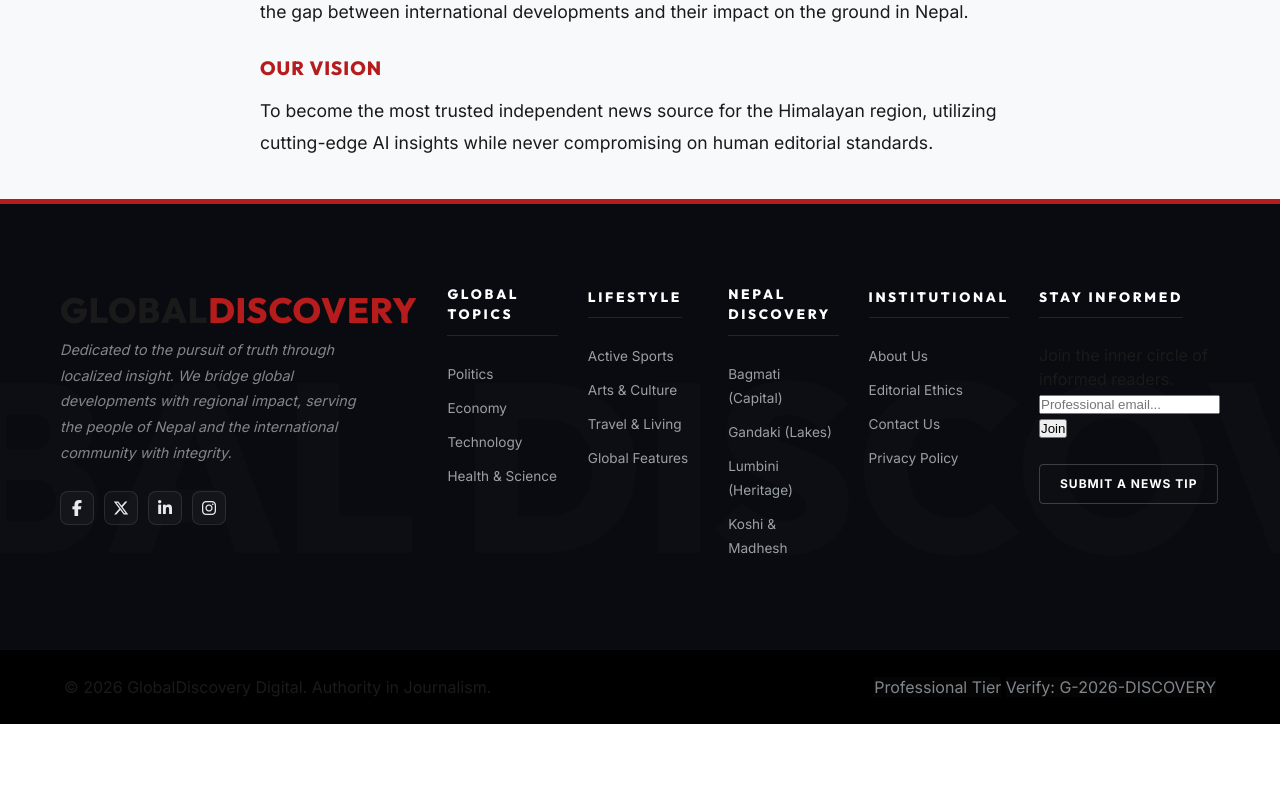
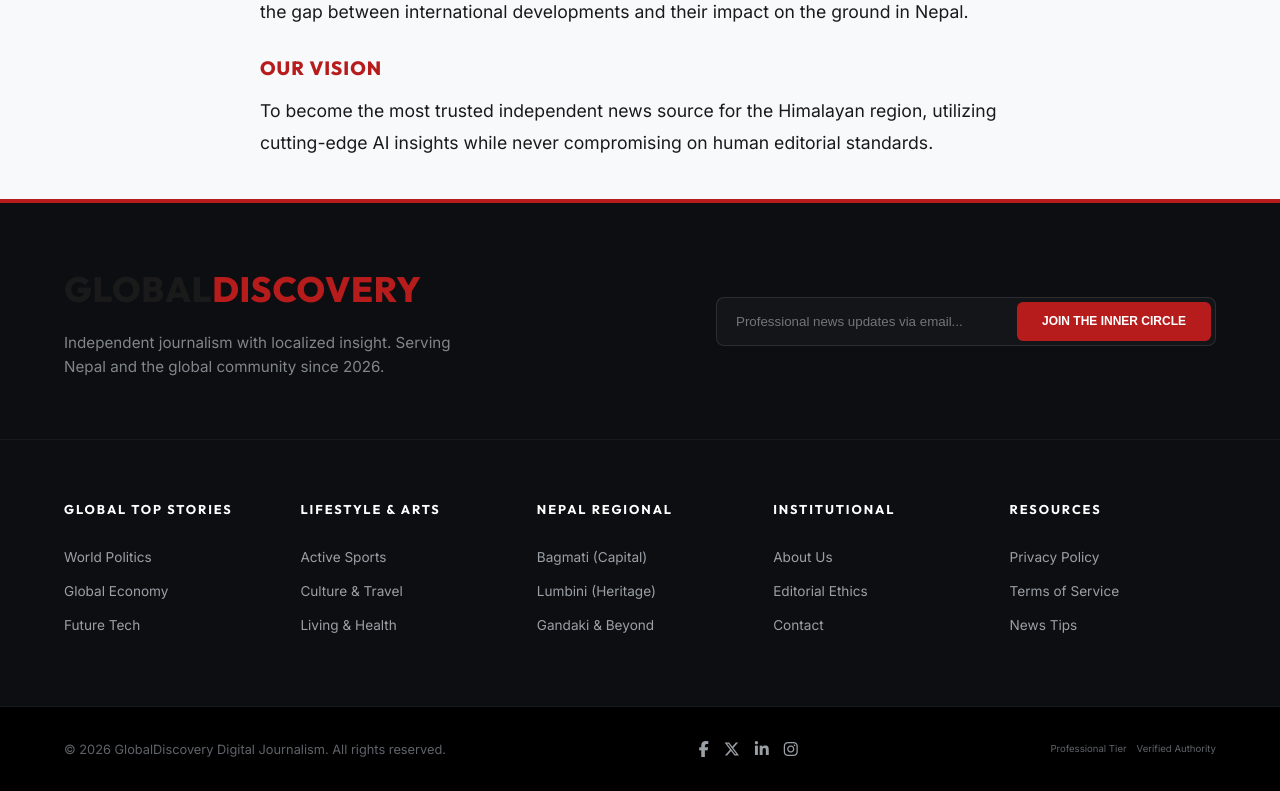
Before and after one commit to AsbinGhimire/news-sphere, a Django app: page /about/ in a window 1280 px wide. Shown: the part 451-1242 px from the top of the page. Before the commit the page ends 1175 px from the top, so only its background shows below. Run offline with Django 5.2, Linux system fonts and the light colour scheme.

Commit message:
feat: implement Stacked Authority footer with 3-tier layout

```diff
--- a/static/css/style.css
+++ b/static/css/style.css
@@ -618,147 +618,130 @@ body.dark-mode .weather-widget {
 }
 
 /* ==========================================================================
-   Master Class Mega-Footer Suite
+   Stacked Authority Footer Suite
    ========================================================================== */
 
-.footer.master-class {
-    background: #0a0b10; /* Deeper midnight charcoal for ultimate authority */
-    position: relative;
-    overflow: hidden;
+.footer.stacked-authority {
+    background: #0d0e12;
+    color: #e8eaed;
     padding: 0;
-    border-top: 5px solid var(--primary);
+    border-top: 4px solid var(--primary);
 }
 
-.footer-watermark {
-    position: absolute;
-    top: 50%;
-    left: 50%;
-    transform: translate(-50%, -50%);
-    font-size: 15rem;
-    font-weight: 900;
-    color: rgba(255, 255, 255, 0.015);
-    white-space: nowrap;
-    pointer-events: none;
-    z-index: 0;
-    font-family: 'Outfit', sans-serif;
+.footer-tier {
+    padding: 60px 0;
+    border-bottom: 1px solid rgba(255, 255, 255, 0.05);
 }
 
-.footer-mega-grid {
-    display: grid;
-    grid-template-columns: 2fr 1fr 1fr 1fr 1fr 1.5fr;
-    gap: 30px;
-    padding: 80px 20px;
-    position: relative;
-    z-index: 1;
+.footer-tier:last-child {
+    border-bottom: none;
+    padding: 30px 0;
 }
 
-.footer-column h4 {
-    font-family: 'Outfit', sans-serif;
-    color: var(--white);
-    font-size: 0.85rem;
-    text-transform: uppercase;
-    letter-spacing: 0.2em;
-    margin-bottom: 25px;
-    font-weight: 800;
-    border-bottom: 1px solid rgba(255, 255, 255, 0.1);
-    padding-bottom: 10px;
-    display: inline-block;
+/* Tier 1: Header/Branding */
+.tier-header .header-wrap {
+    display: flex;
+    justify-content: space-between;
+    align-items: center;
+    gap: 40px;
 }
 
-/* Pillar 1: Brand */
-.brand-pillar .logo { font-size: 2.2rem; margin-bottom: 15px; }
-.editorial-mission {
-    color: #80868b;
-    font-size: 0.9rem;
-    line-height: 1.8;
-    margin-bottom: 25px;
-    max-width: 300px;
-    font-style: italic;
-}
+.brand-block .logo { font-size: 2.2rem; margin-bottom: 15px; display: block; }
+.mission-statement { color: #80868b; max-width: 400px; font-size: 0.95rem; line-height: 1.6; }
 
-.social-links-footer { display: flex; gap: 10px; }
-.social-icon {
-    width: 34px; height: 34px;
+.engagement-block { flex: 1; max-width: 500px; }
+.input-set {
+    display: flex;
     background: rgba(255, 255, 255, 0.03);
     border: 1px solid rgba(255, 255, 255, 0.1);
     border-radius: 8px;
-    display: flex; align-items: center; justify-content: center;
-    color: #e8eaed; text-decoration: none;
-    transition: all 0.3s ease;
+    padding: 4px;
 }
 
-.social-icon:hover {
-    background: var(--primary);
-    border-color: var(--primary);
-    transform: translateY(-3px);
+.input-set input {
+    flex: 1;
+    background: transparent;
+    border: none;
+    padding: 12px 15px;
+    color: white;
+    outline: none;
 }
 
-/* Grid Typography */
-.footer-column ul { list-style: none; padding: 0; }
-.footer-column ul li { margin-bottom: 10px; }
-.footer-column ul li a {
+.input-set button {
+    background: var(--primary);
+    color: white;
+    border: none;
+    border-radius: 6px;
+    padding: 0 25px;
+    font-weight: 800;
+    font-size: 0.75rem;
+    text-transform: uppercase;
+    cursor: pointer;
+}
+
+/* Tier 2: Sitemap Grid */
+.sitemap-grid {
+    display: grid;
+    grid-template-columns: repeat(5, 1fr);
+    gap: 30px;
+}
+
+.sitemap-column h4 {
+    font-family: 'Outfit', sans-serif;
+    font-size: 0.8rem;
+    text-transform: uppercase;
+    letter-spacing: 0.15em;
+    color: var(--white);
+    margin-bottom: 25px;
+}
+
+.sitemap-column ul { list-style: none; padding: 0; }
+.sitemap-column ul li { margin-bottom: 10px; }
+.sitemap-column ul li a {
     color: #9aa0a6;
     text-decoration: none;
     font-size: 0.85rem;
-    transition: color 0.2s, padding-left 0.2s;
+    transition: color 0.2s;
 }
 
-.footer-column ul li a:hover {
-    color: var(--white);
-    padding-left: 5px;
-}
+.sitemap-column ul li a:hover { color: var(--primary-light); }
 
-/* Engagement & Tips */
-.btn-tip {
-    display: inline-block;
-    margin-top: 25px;
-    padding: 10px 20px;
-    background: transparent;
-    border: 1px solid rgba(255, 255, 255, 0.2);
-    color: var(--white);
-    text-decoration: none;
-    font-size: 0.75rem;
-    font-weight: 800;
-    text-transform: uppercase;
-    letter-spacing: 1px;
-    border-radius: 4px;
-    transition: all 0.3s;
-}
-
-.btn-tip:hover {
-    background: var(--white);
-    color: black;
-    border-color: var(--white);
-}
-
-/* Footer Bottom Elevation */
-.footer-bottom {
-    background: #000;
-    padding: 25px 0;
-    border-top: 1px solid rgba(255, 255, 255, 0.05);
-}
-
-.footer-bottom-grid {
+/* Tier 3: Basement Bar */
+.tier-basement { background: #000; }
+.basement-wrap {
     display: flex;
     justify-content: space-between;
     align-items: center;
 }
 
-.footer-badges .badge {
-    background: rgba(255, 255, 255, 0.02);
-    border-color: rgba(255, 255, 255, 0.15);
-    color: #80868b;
+.copyright { font-size: 0.8rem; color: #5f6368; }
+
+.social-links-footer { display: flex; gap: 15px; }
+.social-icon {
+    color: #9aa0a6;
+    font-size: 1rem;
+    transition: color 0.3s, transform 0.3s;
 }
 
-/* Mega-Grid Responsiveness */
-@media (max-width: 1200px) {
-    .footer-mega-grid { grid-template-columns: repeat(3, 1fr); gap: 50px; }
+.social-icon:hover { color: var(--white); transform: translateY(-3px); }
+
+.legal-badges { display: flex; gap: 10px; }
+.legal-badges .badge {
+    font-size: 0.6rem;
+    border-color: rgba(255, 255, 255, 0.1);
+    color: #5f6368;
+}
+
+/* Responsive Stack */
+@media (max-width: 1024px) {
+    .sitemap-grid { grid-template-columns: repeat(3, 1fr); }
+    .tier-header .header-wrap { flex-direction: column; text-align: center; }
+    .mission-statement { margin: 0 auto; }
 }
 
 @media (max-width: 768px) {
-    .footer-mega-grid { grid-template-columns: 1fr; text-align: center; }
-    .editorial-mission { margin: 0 auto 25px; }
-    .social-links-footer { justify-content: center; }
+    .sitemap-grid { grid-template-columns: 1fr 1fr; }
+    .basement-wrap { flex-direction: column; gap: 20px; text-align: center; }
 }
 
 /* Back to Top Button */
--- a/templates/base.html
+++ b/templates/base.html
@@ -68,88 +68,91 @@
         {% endblock %}
     </main>
 
-    <footer class="footer master-class">
-        <div class="footer-watermark">GLOBAL DISCOVERY</div>
-        <div class="container footer-mega-grid">
-            <!-- Pillar 1: Identity -->
-            <div class="footer-column brand-pillar">
+    <footer class="footer stacked-authority">
+        <!-- Tier 1: Identity & Engagement Header -->
+        <div class="footer-tier tier-header">
+            <div class="container">
+                <div class="header-wrap">
+                    <div class="brand-block">
                         <a href="/" class="logo">Global<span>Discovery</span></a>
-                <p class="editorial-mission">Dedicated to the pursuit of truth through localized insight. We bridge global developments with regional impact, serving the people of Nepal and the international community with integrity.</p>
-                <div class="social-links-footer">
-                    <a href="#" class="social-icon" aria-label="Facebook"><i class="fab fa-facebook-f"></i></a>
-                    <a href="#" class="social-icon" aria-label="Twitter"><i class="fab fa-x-twitter"></i></a>
-                    <a href="#" class="social-icon" aria-label="LinkedIn"><i class="fab fa-linkedin-in"></i></a>
-                    <a href="#" class="social-icon" aria-label="Instagram"><i class="fab fa-instagram"></i></a>
+                        <p class="mission-statement">Independent journalism with localized insight. Serving Nepal and the global community since 2026.</p>
+                    </div>
+                    <div class="engagement-block">
+                        <form action="{% url 'subscribe_newsletter' %}" method="post" class="subscribe-form">
+                            {% csrf_token %}
+                            <div class="input-set">
+                                <input type="email" name="email" placeholder="Professional news updates via email..." required>
+                                <button type="submit">Join the inner circle</button>
+                            </div>
+                        </form>
+                        <div class="alert-container"></div>
+                    </div>
+                </div>
             </div>
         </div>
 
-            <!-- Pillar 2: Topics -->
-            <div class="footer-column sitemap-pillar">
-                <h4>Global Topics</h4>
+        <!-- Tier 2: The Sitemap Grid -->
+        <div class="footer-tier tier-sitemap">
+            <div class="container">
+                <div class="sitemap-grid">
+                    <div class="sitemap-column">
+                        <h4>Global Top Stories</h4>
                         <ul>
-                    <li><a href="/category/World/">Politics</a></li>
-                    <li><a href="/category/Business/">Economy</a></li>
-                    <li><a href="/category/Tech/">Technology</a></li>
-                    <li><a href="/category/Health/">Health & Science</a></li>
+                            <li><a href="/category/World/">World Politics</a></li>
+                            <li><a href="/category/Business/">Global Economy</a></li>
+                            <li><a href="/category/Tech/">Future Tech</a></li>
                         </ul>
                     </div>
-
-            <!-- Pillar 3: Lifestyle -->
-            <div class="footer-column sitemap-pillar">
-                <h4>Lifestyle</h4>
+                    <div class="sitemap-column">
+                        <h4>Lifestyle & Arts</h4>
                         <ul>
                             <li><a href="/category/Sports/">Active Sports</a></li>
-                    <li><a href="#">Arts & Culture</a></li>
-                    <li><a href="#">Travel & Living</a></li>
-                    <li><a href="/category/World/">Global Features</a></li>
+                            <li><a href="#">Culture & Travel</a></li>
+                            <li><a href="#">Living & Health</a></li>
                         </ul>
                     </div>
-
-            <!-- Pillar 4: Nepal Regional -->
-            <div class="footer-column region-pillar">
-                <h4>Nepal Discovery</h4>
+                    <div class="sitemap-column">
+                        <h4>Nepal Regional</h4>
                         <ul>
                             <li><a href="/category/Nepal/">Bagmati (Capital)</a></li>
-                    <li><a href="/category/Nepal/">Gandaki (Lakes)</a></li>
                             <li><a href="/category/Nepal/">Lumbini (Heritage)</a></li>
-                    <li><a href="/category/Nepal/">Koshi & Madhesh</a></li>
+                            <li><a href="/category/Nepal/">Gandaki & Beyond</a></li>
                         </ul>
                     </div>
-
-            <!-- Pillar 5: Institutional -->
-            <div class="footer-column institutional-pillar">
+                    <div class="sitemap-column">
                         <h4>Institutional</h4>
                         <ul>
                             <li><a href="{% url 'about' %}">About Us</a></li>
                             <li><a href="{% url 'ethics' %}">Editorial Ethics</a></li>
-                    <li><a href="{% url 'contact' %}">Contact Us</a></li>
-                    <li><a href="{% url 'privacy' %}">Privacy Policy</a></li>
+                            <li><a href="{% url 'contact' %}">Contact</a></li>
                         </ul>
                     </div>
-
-            <!-- Pillar 6: Engagement -->
-            <div class="footer-column engagement-pillar">
-                <h4>Stay Informed</h4>
-                <p>Join the inner circle of informed readers.</p>
-                <form action="{% url 'subscribe_newsletter' %}" method="post" class="subscribe-form">
-                    {% csrf_token %}
-                    <div class="input-glass">
-                        <input type="email" name="email" placeholder="Professional email..." required>
-                        <button type="submit">Join</button>
+                    <div class="sitemap-column">
+                        <h4>Resources</h4>
+                        <ul>
+                            <li><a href="{% url 'privacy' %}">Privacy Policy</a></li>
+                            <li><a href="{% url 'terms' %}">Terms of Service</a></li>
+                            <li><a href="{% url 'contact' %}">News Tips</a></li>
+                        </ul>
                     </div>
-                </form>
-                <div class="alert-container"></div>
-                <a href="{% url 'contact' %}" class="btn-tip">Submit a News Tip</a>
+                </div>
             </div>
         </div>
 
-        <div class="footer-bottom">
+        <!-- Tier 3: The Basement Bar -->
+        <div class="footer-tier tier-basement">
             <div class="container">
-                <div class="footer-bottom-grid">
-                    <p>&copy; {{ current_year }} GlobalDiscovery Digital. Authority in Journalism.</p>
-                    <div class="footer-badges">
+                <div class="basement-wrap">
+                    <p class="copyright">&copy; {{ current_year }} GlobalDiscovery Digital Journalism. All rights reserved.</p>
+                    <div class="social-links-footer">
+                        <a href="#" class="social-icon"><i class="fab fa-facebook-f"></i></a>
+                        <a href="#" class="social-icon"><i class="fab fa-x-twitter"></i></a>
+                        <a href="#" class="social-icon"><i class="fab fa-linkedin-in"></i></a>
+                        <a href="#" class="social-icon"><i class="fab fa-instagram"></i></a>
+                    </div>
+                    <div class="legal-badges">
                         <span class="badge">Professional Tier</span>
-                        <span class="badge">Verify: G-2026-DISCOVERY</span>
+                        <span class="badge">Verified Authority</span>
                     </div>
                 </div>
             </div>
```
Lines whose indentation alone changed are shown as unchanged.
